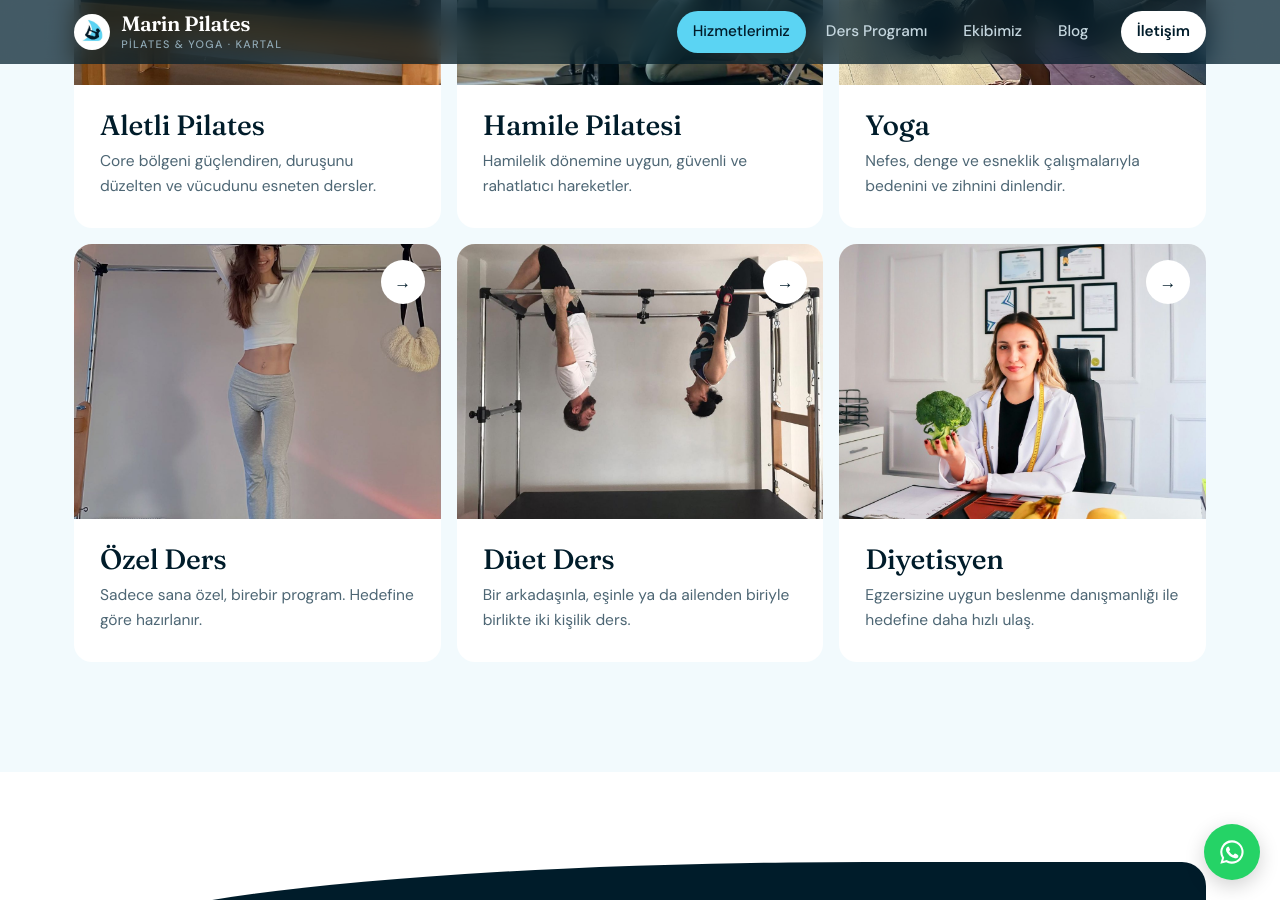
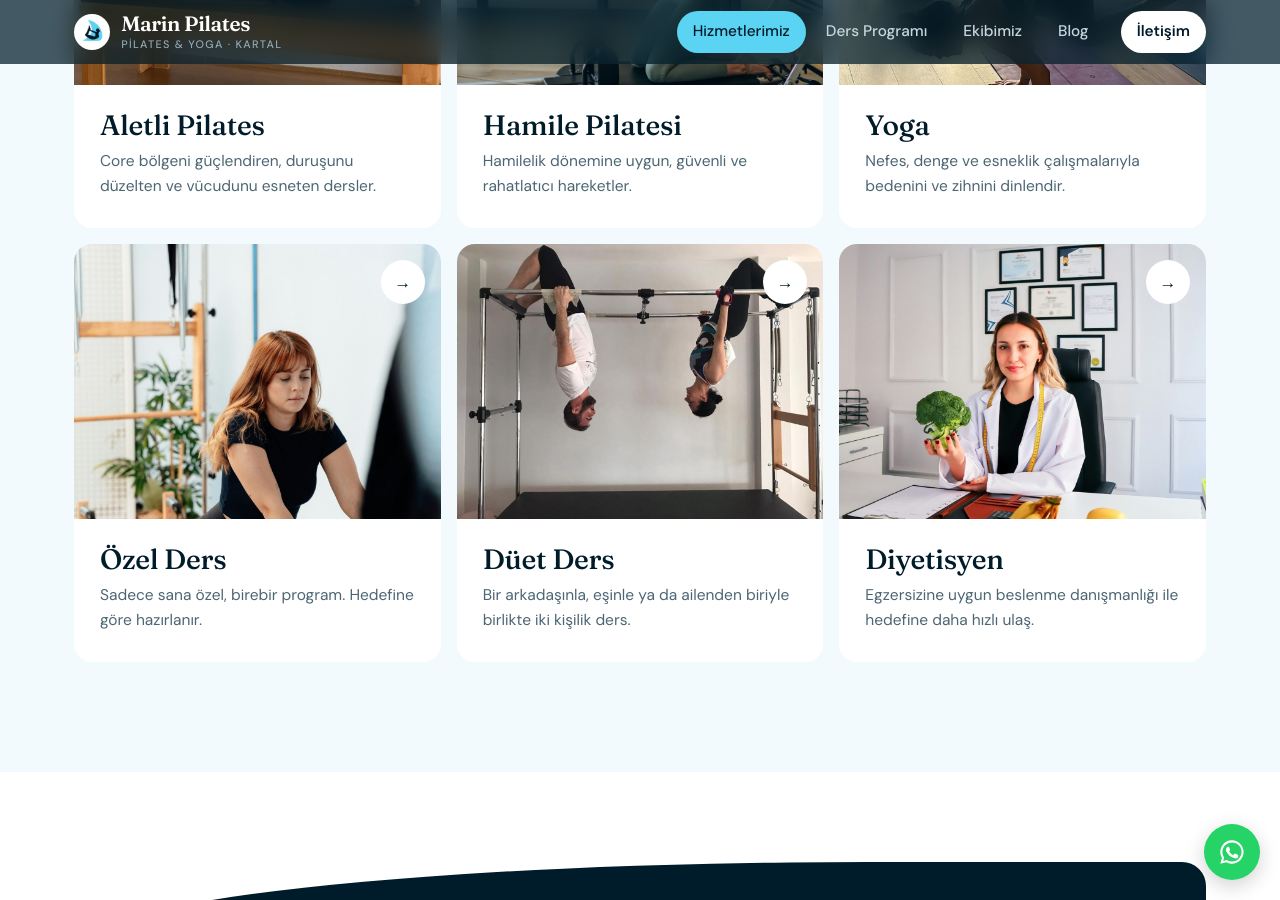
Before and after one commit to irembasoglu/pilates, a Jekyll site: the page built from hizmetlerimiz.html, in a window 1280 px wide and 900 px high, scrolled down 748 px. Built offline with Jekyll 4.4.1, drawn with Linux system fonts in a browser that asks for light colours.

Commit message:
Özel ders hizmetine yeni fotoğraf
Co-Authored-By: Claude Opus 5.5 <noreply@anthropic.com>
Claude-Session: https://claude.ai/code/session_01V8pagf3RSBv4mF8qP7Bptg

```diff
--- a/_data/hizmetler.yml
+++ b/_data/hizmetler.yml
@@ -75,7 +75,8 @@
 - id: ozel-ders
   ad: Özel Ders
   sayfa_baslik: Özel Ders
-  foto: foto/galeri-6.jpg
+  foto: foto/hizmet-ozel-ders.jpg
+  foto_konum: 55% 40%
   kisa: Sadece sana özel, birebir program. Hedefine göre hazırlanır.
   lead: Eğitmen yalnızca seninle çalışır; program tamamen senin hedefine ve seviyene göre hazırlanır.
   uzun: Özel derste eğitmen yalnızca seninle çalışır. Program tamamen senin hedefine, seviyene ve varsa ağrı ya da sakatlıklarına göre hazırlanır. Aletli pilatese başlamadan önce ilk adım olarak da tercih edilir.
```
Also changed, not shown: foto/hizmet-ozel-ders.jpg (added).
